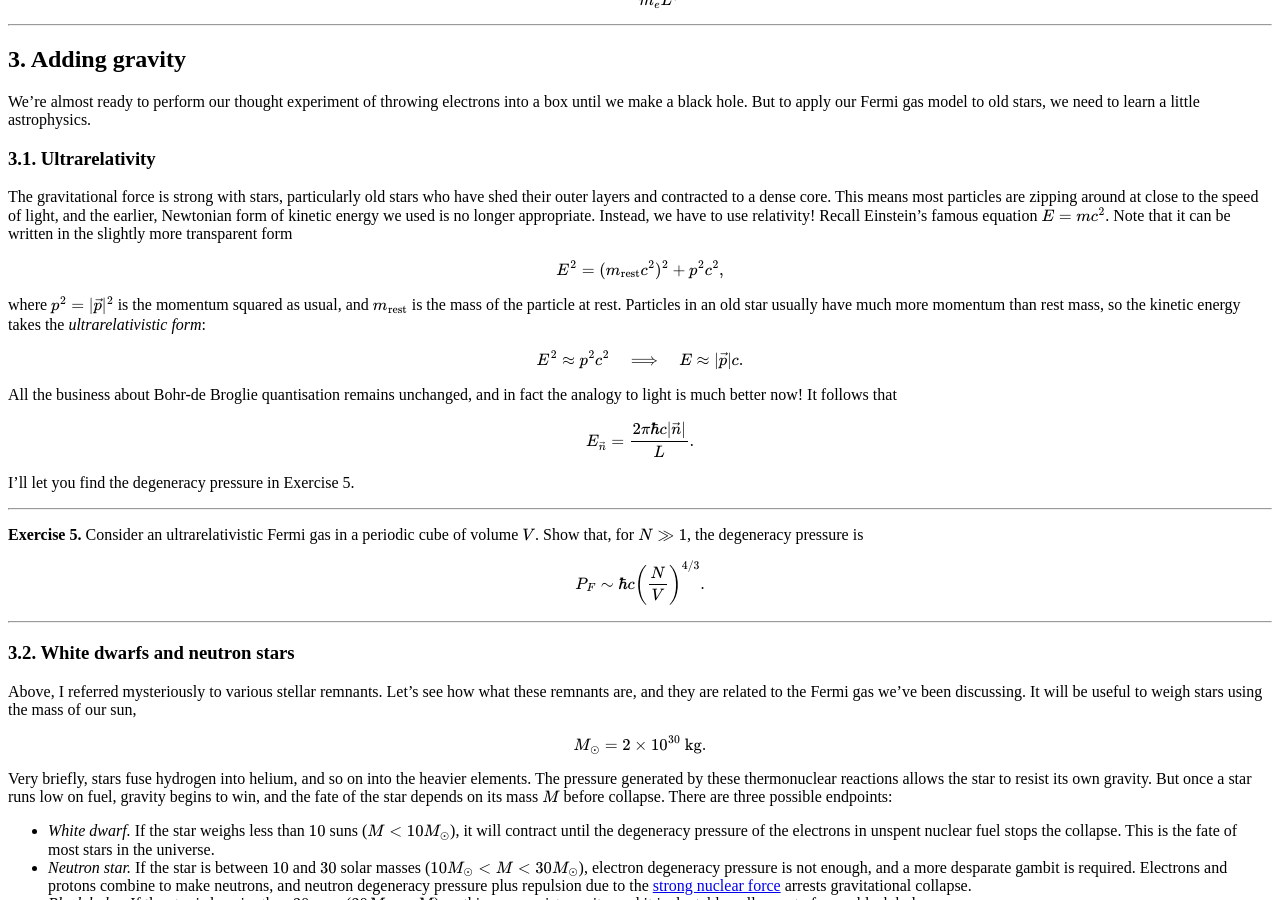
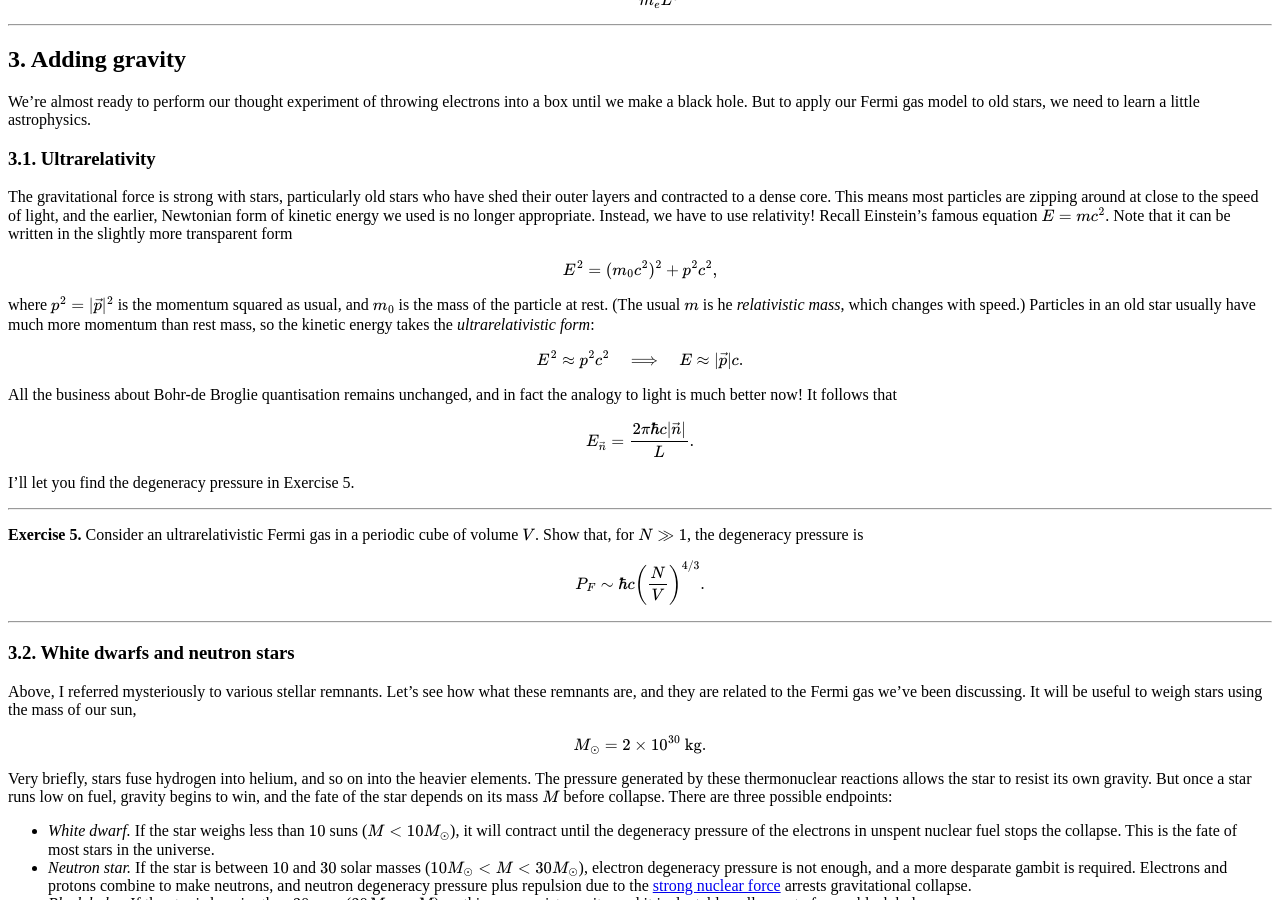
Before and after one commit to hapax/hapax.github.io, a Jekyll site: the page built from assets/chandra.md, in a window 1280 px wide and 900 px high, scrolled down 9758 px. Built offline with Jekyll 4.4.1, drawn with Linux system fonts in a browser that asks for light colours; our own code applies the rules of GitHub Pages for plain Markdown files; formulas are drawn with MathJax 3; a script that is not in the unit is left out.

Commit message:
Update chandra.md

```diff
--- a/assets/chandra.md
+++ b/assets/chandra.md
@@ -647,11 +647,12 @@ Recall Einstein's famous equation $E = mc^2$. Note that it can be
 written in the slightly more transparent form
 
 $$
-E^2 = (m_\text{rest} c^2)^2 + p^2 c^2,
+E^2 = (m_0 c^2)^2 + p^2 c^2,
 $$
 
 where $p^2 = |\vec{p}|^2$ is the momentum squared as usual, and
-$m_\text{rest}$ is the mass of the particle at rest.
+$m_0$ is the mass of the particle at rest.
+(The usual $m$ is he *relativistic mass*, which changes with speed.)
 Particles in an old star usually have much more momentum than rest mass, so
 the kinetic energy takes the *ultrarelativistic form*:
 
```
